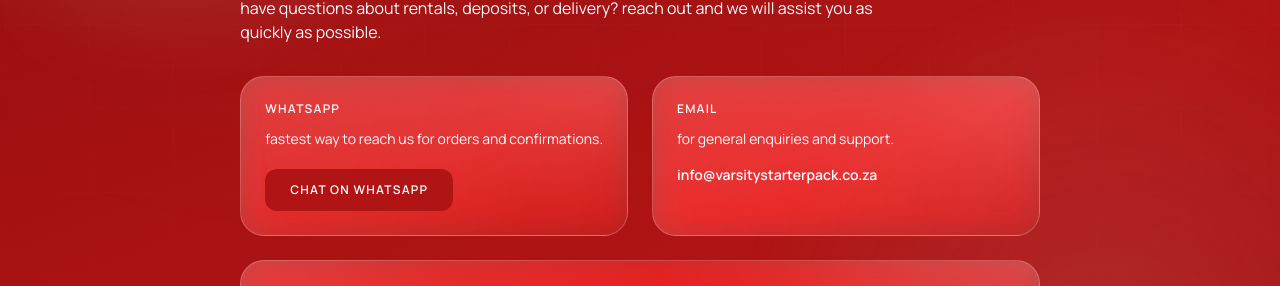
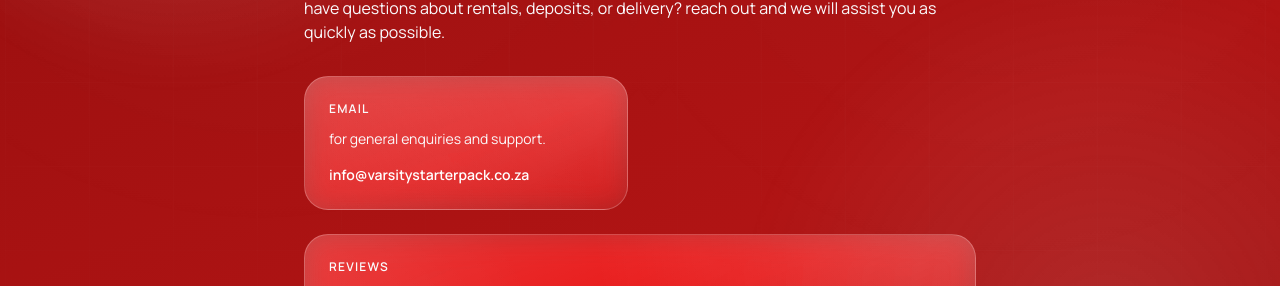
Before and after one commit to MilkCyberCreatives/varsity-starter-pack, a Next.js app: page /contact in a window 1280 px wide. Shown: the part 469-755 px from the top of the page. Built offline with nearby package versions, Linux system fonts and the light colour scheme; no server answers.

Commit message:
Remove WhatsApp card from contact page

```diff
--- a/app/contact/page.tsx
+++ b/app/contact/page.tsx
@@ -40,25 +40,6 @@
 
         <div className="mt-8 grid gap-6 md:grid-cols-2">
           <div className="vsp-card rounded-3xl p-6">
-            <p className="text-xs font-semibold tracking-widest text-white/76">WHATSAPP</p>
-
-            <p className="mt-3 text-sm text-white/84">
-              fastest way to reach us for orders and confirmations.
-            </p>
-
-            <TrackedExternalLink
-              href={`https://wa.me/${siteConfig.whatsappNumber}`}
-              target="_blank"
-              rel="noreferrer"
-              eventName="click_whatsapp"
-              payload={{ source: "contact_page" }}
-              className="water-hover water-lift vsp-focus mt-5 inline-flex items-center justify-center rounded-xl border border-transparent bg-[rgb(var(--vsp-red))] px-6 py-3 text-xs font-semibold tracking-widest text-white"
-            >
-              CHAT ON WHATSAPP
-            </TrackedExternalLink>
-          </div>
-
-          <div className="vsp-card rounded-3xl p-6">
             <p className="text-xs font-semibold tracking-widest text-white/76">EMAIL</p>
 
             <p className="mt-3 text-sm text-white/84">for general enquiries and support.</p>
```
